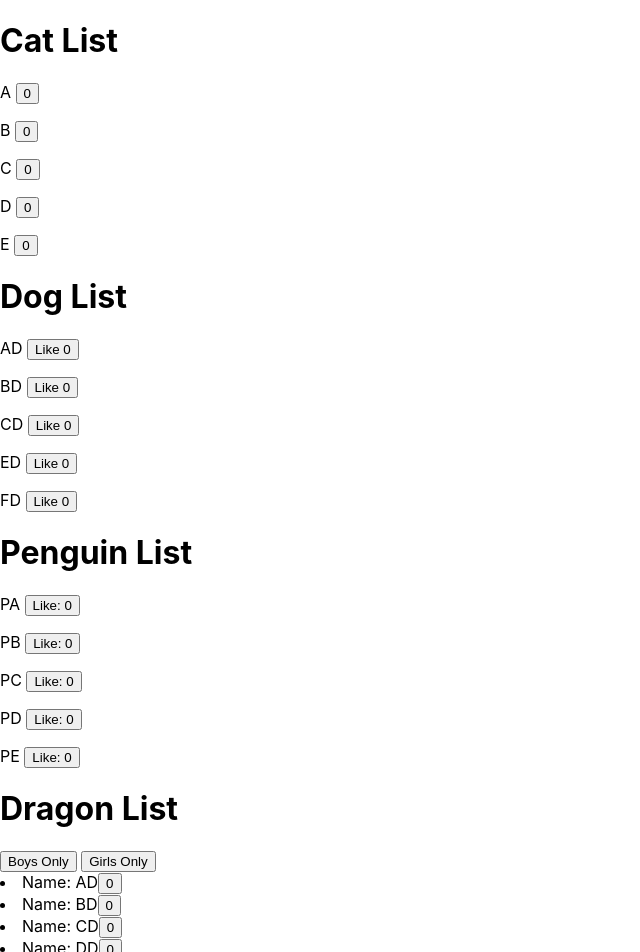
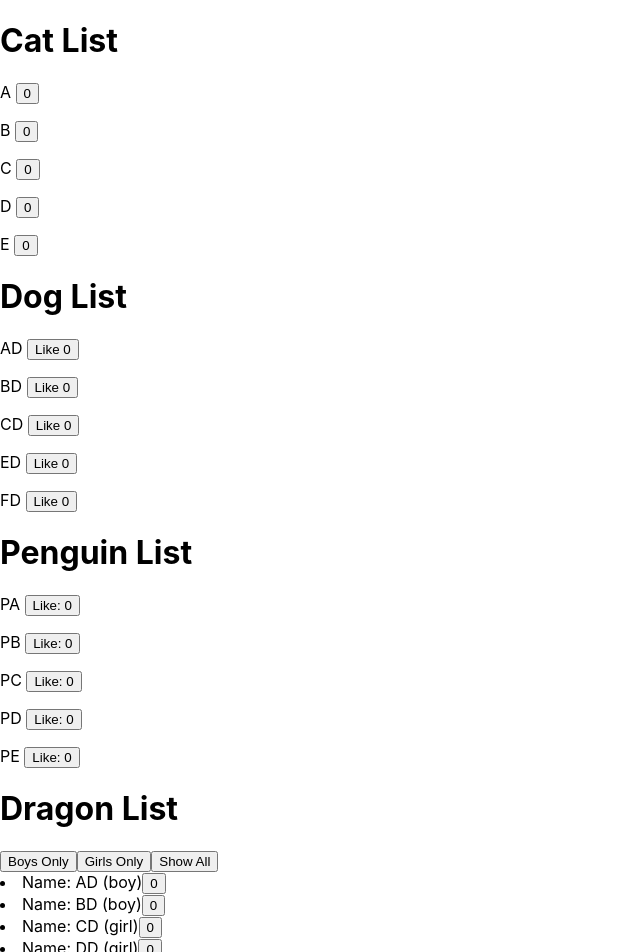
Before and after one commit to AmyFong82/Cats, a React (Create React App) app in the folder cats/: page / in a window 1280 px wide. Shown: the top 952 px of the page, without its empty margins (0-640 px from the left). Built offline with nearby package versions, Linux system fonts and the light colour scheme.

Commit message:
added filter btns to show boys, girls or all dragons.

```diff
--- a/cats/src/Dragon.js
+++ b/cats/src/Dragon.js
@@ -13,7 +13,7 @@ export default class Dragon extends Component {
 
   render(){
     return(
-      <li key={this.props.key}>Name: {this.props.dragon.name}<button onClick={this.handleClick}>{this.state.like}</button></li>
+      <li key={this.key}>Name: {this.props.dragon.name} ({this.props.dragon.gender})<button onClick={this.handleClick}>{this.state.like}</button></li>
     )
   }
 }
--- a/cats/src/DragonList.js
+++ b/cats/src/DragonList.js
@@ -3,14 +3,38 @@ import {dragons} from './dragon_data';
 import Dragon from './Dragon'
 
 export default class DragonList extends Component {
-  dragonList = dragons.map(dragon => <Dragon key={dragon.id} dragon={dragon} />)
+  state = {
+    dragons: dragons
+  }
+
+  dragonList = () => this.state.dragons.map(dragon => <Dragon key={dragon.id} dragon={dragon} />)
+
+
+  showBoys = () => {
+    this.setState({
+      dragons: dragons.filter(dragon => dragon.gender === "boy")
+    })
+  };
+
+
+  showGirls = () => {
+    this.setState({
+      dragons: dragons.filter(dragon => dragon.gender === "girl")
+    })
+  }
+
+  showAll = () => {
+    this.setState({dragons: dragons})
+  }
 
   render(){
     return(
       <div>
         <h1>Dragon List</h1>
-        <button>Boys Only</button> <button>Girls Only</button>
-        {this.dragonList}
+        <button onClick={this.showBoys}>Boys Only</button>
+        <button onClick={this.showGirls}>Girls Only</button>
+        <button onClick={this.showAll}>Show All</button>
+        {this.dragonList()}
       </div>
     )
   }
```
